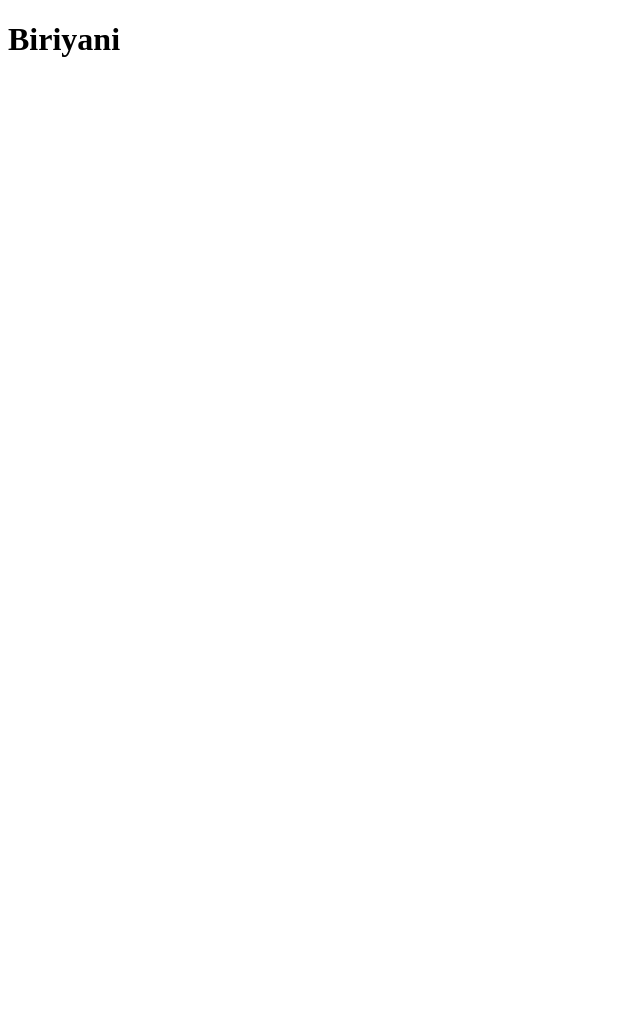
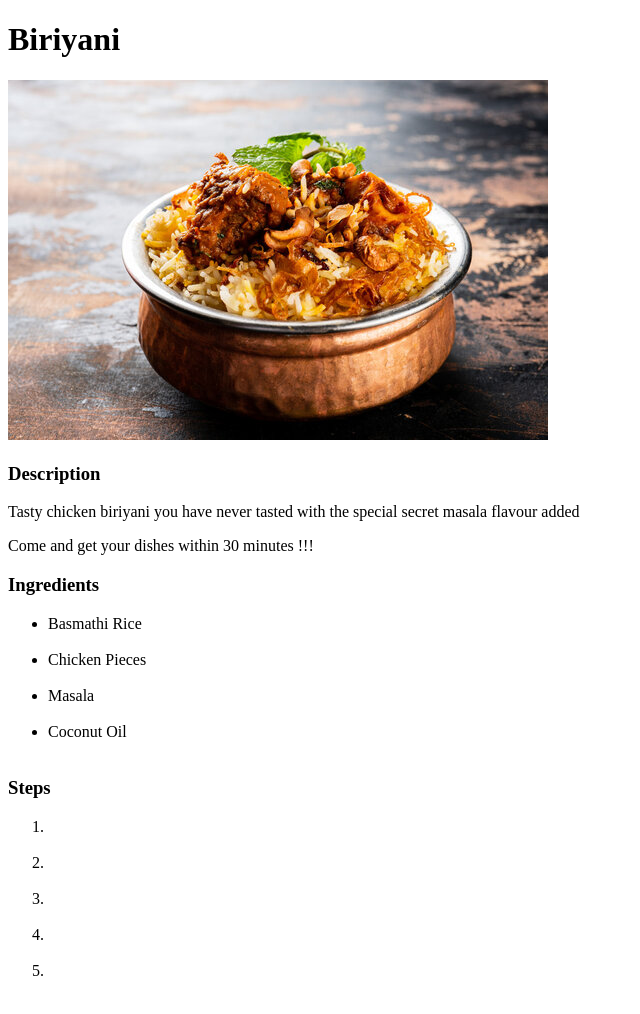
Before and after one commit to sajeethsaabir/odin-recipes, a plain HTML site: page recipes/biriyani.html in a window 1280 px wide. Shown: the whole page, without its empty margins (0-640 px from the left). Before the commit the page ends 800 px from the top, so only its background shows below. Drawn offline with Linux system fonts and the light colour scheme.

Commit message:
feat: recipe pages

```diff
--- a/recipes/biriyani.html
+++ b/recipes/biriyani.html
@@ -7,5 +7,27 @@
 </head>
 <body>
     <h1>Biriyani</h1>
+    <img src="/assets/biriyani.jpg" alt="biriyani-img">
+    <h3>Description</h3>
+    <p>Tasty chicken biriyani you have never tasted with the special secret masala flavour added</p>
+    <p>Come and get your dishes within 30 minutes !!!</p>
+
+    <h3>Ingredients</h3>
+    <ul>
+        <li>Basmathi Rice</li>  <br />
+        <li>Chicken Pieces</li> <br />
+        <li>Masala</li> <br />
+        <li>Coconut Oil</li> <br />
+    </ul>
+
+    <h3>Steps</h3>
+
+    <ol>
+        <li></li> <br />
+        <li></li> <br />
+        <li></li> <br />
+        <li></li> <br />
+        <li></li> <br />
+    </ol>
 </body>
 </html>
```
Also changed, not shown: recipes/ramen.html (+1 -0 lines), recipes/soup.html (+1 -1 lines).
